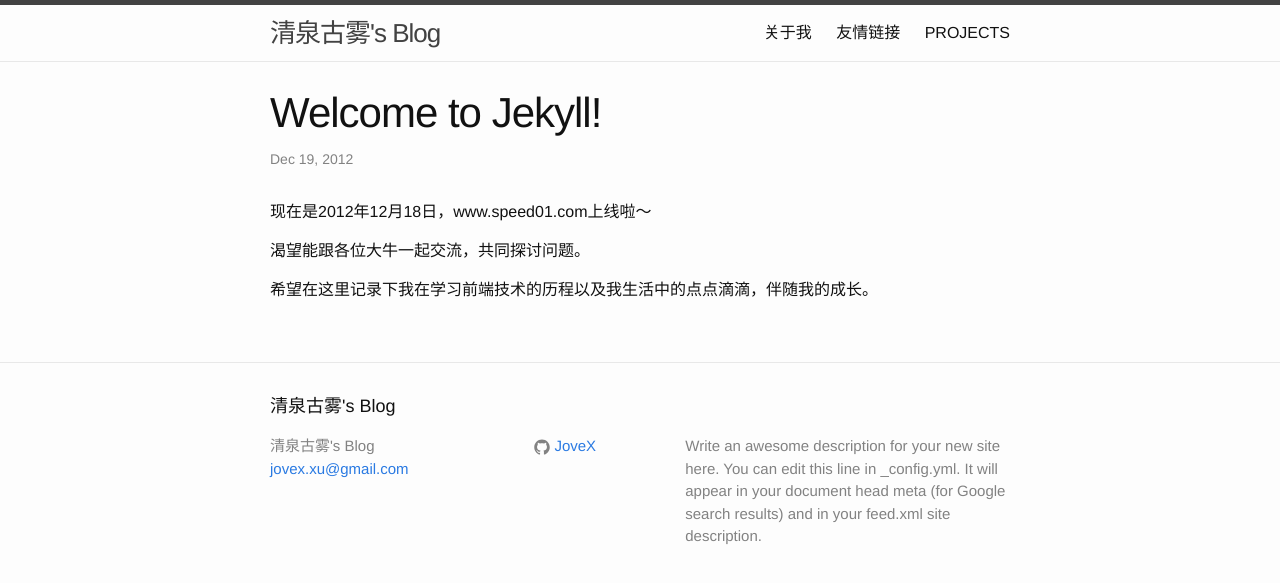
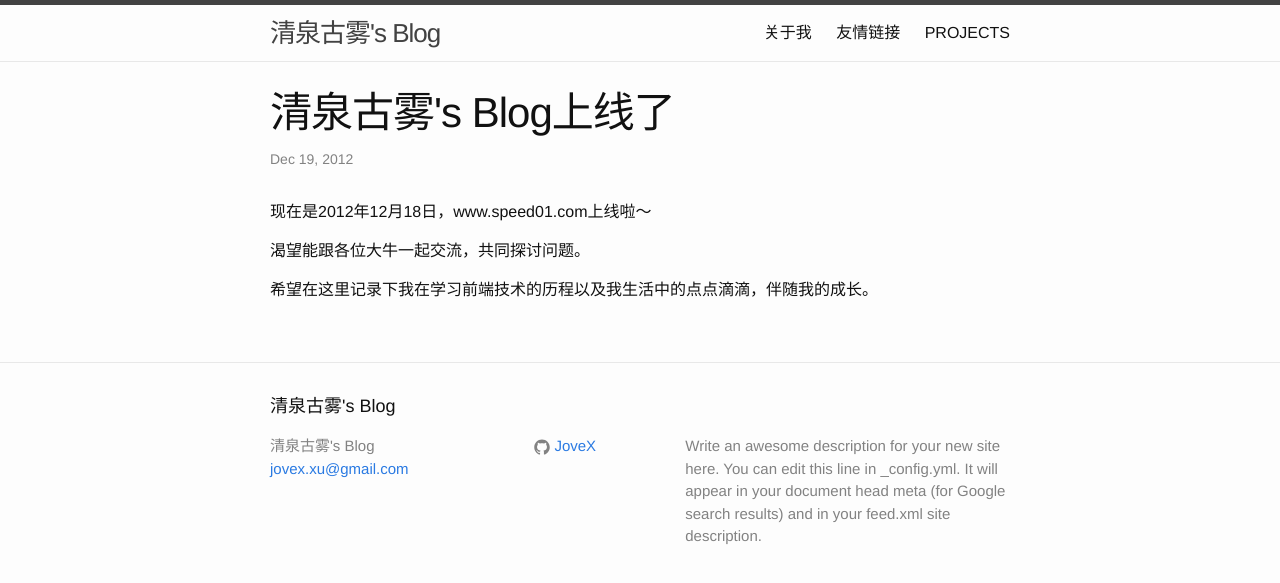
Before and after one commit to JoveX/jovex.github.io, a Jekyll site: the page built from _posts/2012-12-19-xu-yong-quan-s-blog-has-been-on-line.markdown, in a window 1280 px wide. Shown: the top 583 px of the page. Built offline with Jekyll 4.4.1, drawn with Linux system fonts in a browser that asks for light colours.

Commit message:
modify one post

```diff
--- a/_posts/2012-12-19-xu-yong-quan-s-blog-has-been-on-line.markdown
+++ b/_posts/2012-12-19-xu-yong-quan-s-blog-has-been-on-line.markdown
@@ -1,6 +1,6 @@
 ---
 layout: post
-title:  "Welcome to Jekyll!"
+title:  "清泉古雾's Blog上线了"
 date:   2012-12-19 12:06:00
 categories: 前端 清泉古雾
 ---
```
